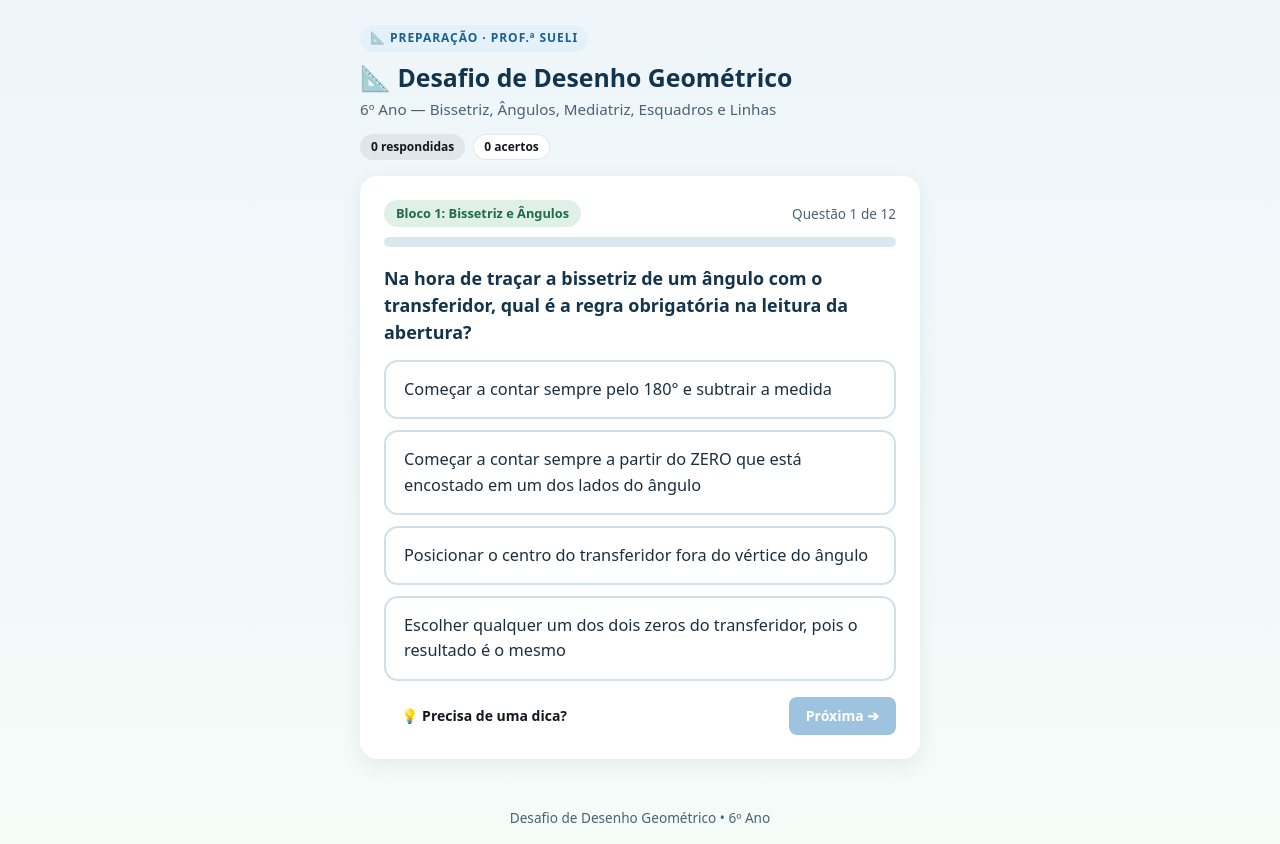
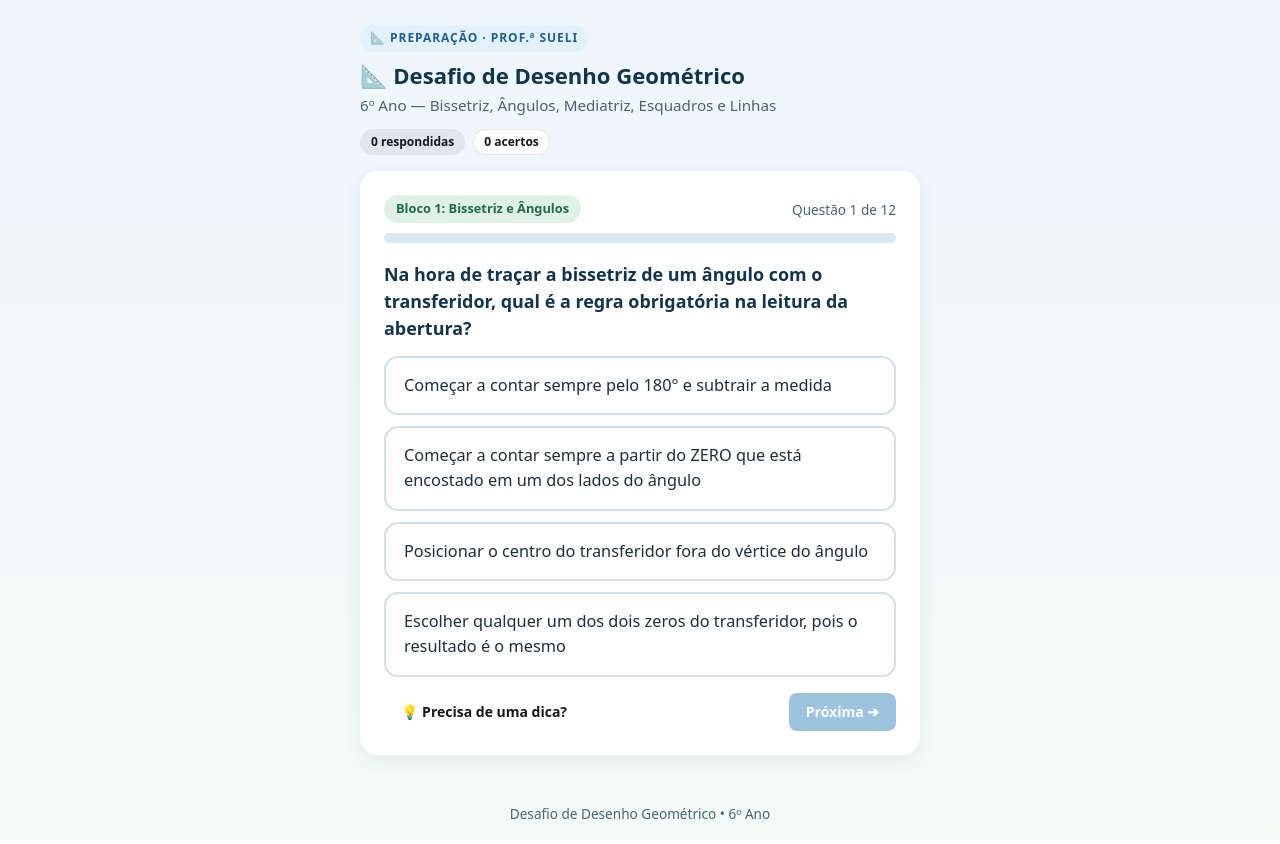
Before and after one commit to barbosa-jesse/DG_Quiz, a plain HTML site: page index.html in a window 1280 px wide. Drawn offline with Linux system fonts and the light colour scheme.

Commit message:
Update index.html

```diff
--- a/index.html
+++ b/index.html
@@ -94,10 +94,11 @@ button { color: inherit; background-color: transparent; font: inherit; }
   flex-wrap: wrap;
 }
 .app-title {
-  font-size: 1.55rem;
+  font-size: clamp(1.18rem, 4.4vw, 1.38rem);
   font-weight: 700;
   margin: 6px 0 2px;
   color: #13344d;
+  white-space: nowrap;
 }
 .app-subtitle {
   color: #4a6275;
```
